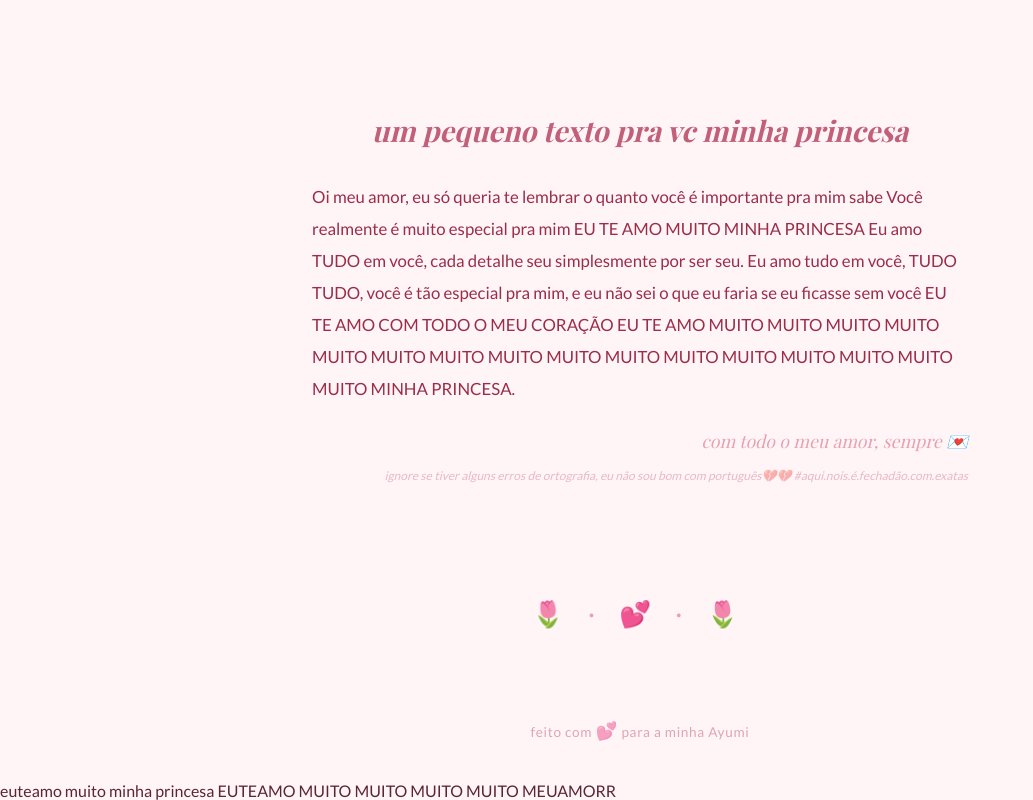
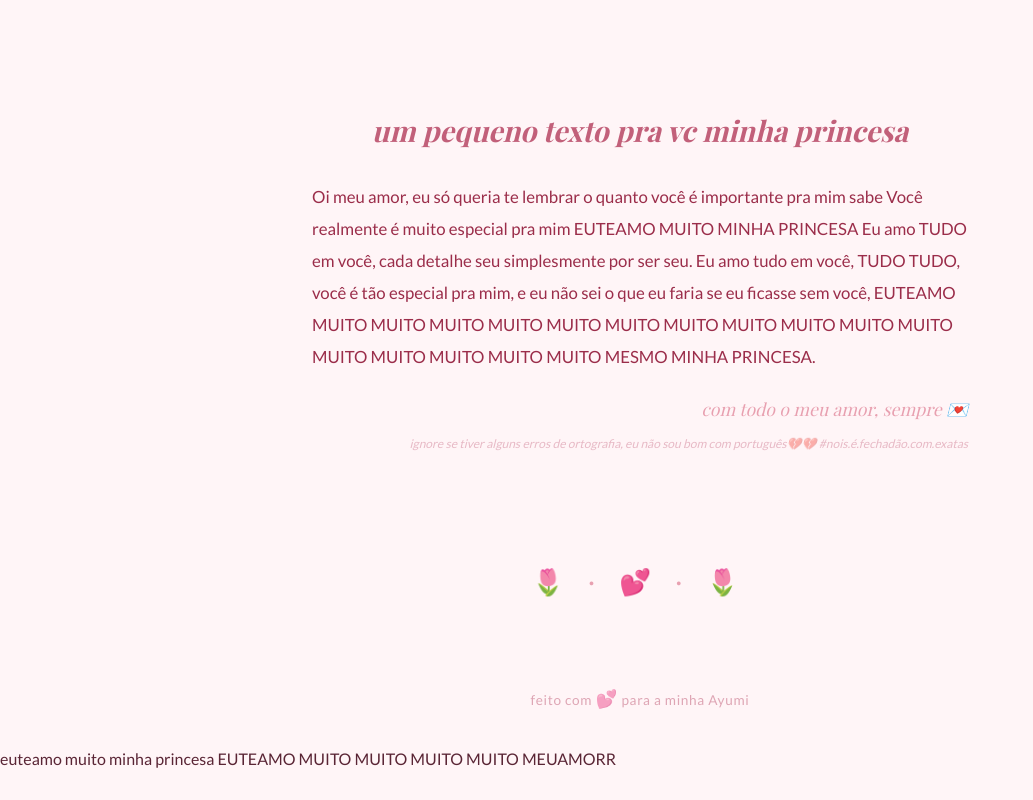
Before and after one commit to yuri-devv/para-a-minha-ayumi, a plain HTML site: page index.html in a window 1280 px wide. Shown: the part 1230-2030 px from the top of the page, without its empty margins (0-1033 px from the left). After the commit the page ends 1998 px from the top, so only its background shows below. Drawn offline with nearby package versions, Linux system fonts and the light colour scheme; a web font is replaced by a local one.

Commit message:
Add files via upload

```diff
--- a/index.html
+++ b/index.html
@@ -29,11 +29,11 @@
     <section class="letter-section reveal">
         <h2 class="letter-title">um pequeno texto pra vc minha princesa</h2>
         <div class="letter-card">
-            <p>Oi meu amor, eu só queria te lembrar o quanto você é importante pra mim sabe Você realmente é muito especial pra mim EU TE AMO MUITO MINHA PRINCESA  Eu amo TUDO em você, cada detalhe seu simplesmente por ser seu. Eu amo tudo em você, TUDO TUDO, você é tão especial pra mim, e eu não sei o que eu faria se eu ficasse sem você
-                EU TE AMO COM TODO O MEU CORAÇÃO EU TE AMO MUITO MUITO MUITO MUITO MUITO MUITO MUITO MUITO MUITO MUITO MUITO MUITO MUITO MUITO MUITO MUITO MINHA PRINCESA.</p>
+            <p>Oi meu amor, eu só queria te lembrar o quanto você é importante pra mim sabe Você realmente é muito especial pra mim EUTEAMO MUITO MINHA PRINCESA  Eu amo TUDO em você, cada detalhe seu simplesmente por ser seu. Eu amo tudo em você, TUDO TUDO, você é tão especial pra mim, e eu não sei o que eu faria se eu ficasse sem você,
+                EUTEAMO MUITO MUITO MUITO MUITO MUITO MUITO MUITO MUITO MUITO MUITO MUITO MUITO MUITO MUITO MUITO MUITO MESMO MINHA PRINCESA.</p>
             <div class="signature">com todo o meu amor, sempre 💌</div>
         </div>
-        <p class="letter-disclaimer">ignore se tiver alguns erros de ortografia, eu não sou bom com português💔💔 #aqui.nois.é.fechadão.com.exatas</p>
+        <p class="letter-disclaimer">ignore se tiver alguns erros de ortografia, eu não sou bom com português💔💔 #nois.é.fechadão.com.exatas</p>
     </section>
 
     <div class="divider">🌷 · 💕 · 🌷</div>
```
